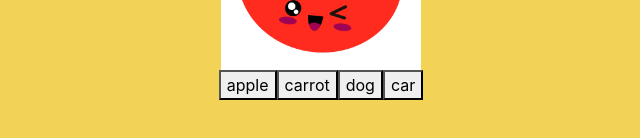
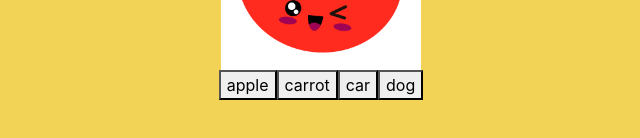
Before and after one commit to jackjury/hackapp, a React (Create React App) app: page /image-game/fruit in a window 1280 px wide. Shown: the part 250-388 px from the top of the page, without its empty margins (319-959 px from the left). Built offline with nearby package versions, Linux system fonts and the light colour scheme.

Commit message:
button shuffle

```diff
--- a/src/components/answers.jsx
+++ b/src/components/answers.jsx
@@ -7,14 +7,49 @@ import React, { Component } from "react";
 
 class AnswerButtons extends Component {
   render() {
+    let arr = [];
+    this.props.answer.forEach((answer, index) => {
+      if (index === 0) {
+        let output = [answer, true];
+        arr.push(output);
+      } else {
+        let output = [answer, false];
+        arr.push(output);
+      }
+    });
+    arr = shuffle(arr);
+    console.log(arr);
+
     return (
       <div className="container">
-        <button onClick={this.props.increaseTurn} >{this.props.answer[0]}</button>
-        <button>{this.props.answer[1]}</button>
-        <button>{this.props.answer[2]}</button>
-        <button>{this.props.answer[3]}</button>
+        {arr.map((item) => {
+          return (
+            <button onClick={() => this.props.try(item[1])}>{item[0]}</button>
+          );
+        })}
       </div>
     );
   }
 }
+
+function shuffle(array) {
+  var currentIndex = array.length,
+    randomIndex;
+
+  // While there remain elements to shuffle...
+  while (0 !== currentIndex) {
+    // Pick a remaining element...
+    randomIndex = Math.floor(Math.random() * currentIndex);
+    currentIndex--;
+
+    // And swap it with the current element.
+    [array[currentIndex], array[randomIndex]] = [
+      array[randomIndex],
+      array[currentIndex],
+    ];
+  }
+
+  return array;
+}
+
 export default AnswerButtons;
--- a/src/components/fruit.jsx
+++ b/src/components/fruit.jsx
@@ -1,44 +1,50 @@
-import React, { Component } from 'react';
-import Answers from './answers';
-import AppleImage from '../images/fruit/apple.png';
-import BananaImage from '../images/fruit/banana.png';
-import CherryImage from '../images/fruit/cherry.png';
-import StrawberryImage from '../images/fruit/strawberry.png';
-
-
+import React, { Component } from "react";
+import Answers from "./answers";
+import AppleImage from "../images/fruit/apple.png";
+import BananaImage from "../images/fruit/banana.png";
+import CherryImage from "../images/fruit/cherry.png";
+import StrawberryImage from "../images/fruit/strawberry.png";
 
 class Fruit extends Component {
+  try = (boolean) => {
+    if (boolean) {
+      this.increaseTurn();
+    } else {
+      alert("Wrong!");
+    }
+  };
 
   increaseTurn = () => {
-    console.log('button press')
-    console.log(this.state.turn)
-    console.log(this.state.game.length)
-    if (this.state.turn + 1 < this.state.game.length){
-    this.setState({turn: this.state.turn + 1})}
-  }
+    console.log("button press");
+    console.log(this.state.turn);
+    console.log(this.state.game.length);
+    if (this.state.turn + 1 < this.state.game.length) {
+      this.setState({ turn: this.state.turn + 1 });
+    }
+  };
 
   state = {
     turn: 0,
     game: [
       {
-        name: 'apple',
-        answers: ['apple', 'carrot', 'dog', 'car'],
-        image:AppleImage
+        name: "apple",
+        answers: ["apple", "carrot", "dog", "car"],
+        image: AppleImage,
       },
       {
-        name: 'banana',
-        answers: ['banana', 'spade', 'ghost', 'ball'],
-        image:BananaImage
+        name: "banana",
+        answers: ["banana", "spade", "ghost", "ball"],
+        image: BananaImage,
       },
       {
-        name: 'cherry',
-        answers: ['cherry', 'camera', 'oven', 'cup'],
-        image:CherryImage
+        name: "cherry",
+        answers: ["cherry", "camera", "oven", "cup"],
+        image: CherryImage,
       },
       {
-        name: 'strawberry',
-        answers: ['strawberry', 'sausage', 'hat', 'fox'],
-        image:StrawberryImage
+        name: "strawberry",
+        answers: ["strawberry", "sausage", "hat", "fox"],
+        image: StrawberryImage,
       },
     ],
   };
@@ -47,9 +53,17 @@ class Fruit extends Component {
     // console.log(this.state.game[this.state.turn].image)
     return (
       <>
-        <img height="200px" src={this.state.game[this.state.turn].image} alt="apple" />
+        <img
+          height="200px"
+          src={this.state.game[this.state.turn].image}
+          alt="apple"
+        />
 
-        <Answers increaseTurn = {this.increaseTurn} answer= {this.state.game[this.state.turn].answers} />
+        <Answers
+          increaseTurn={this.increaseTurn}
+          try={this.try}
+          answer={this.state.game[this.state.turn].answers}
+        />
       </>
     );
   }
@@ -57,7 +71,6 @@ class Fruit extends Component {
 
 export default Fruit;
 
-
 // if turn = 0 show apple image and answer array
 // if turn = 1 show banana image and answer array
 // if turn = 2 show cherry image and answer array
```
